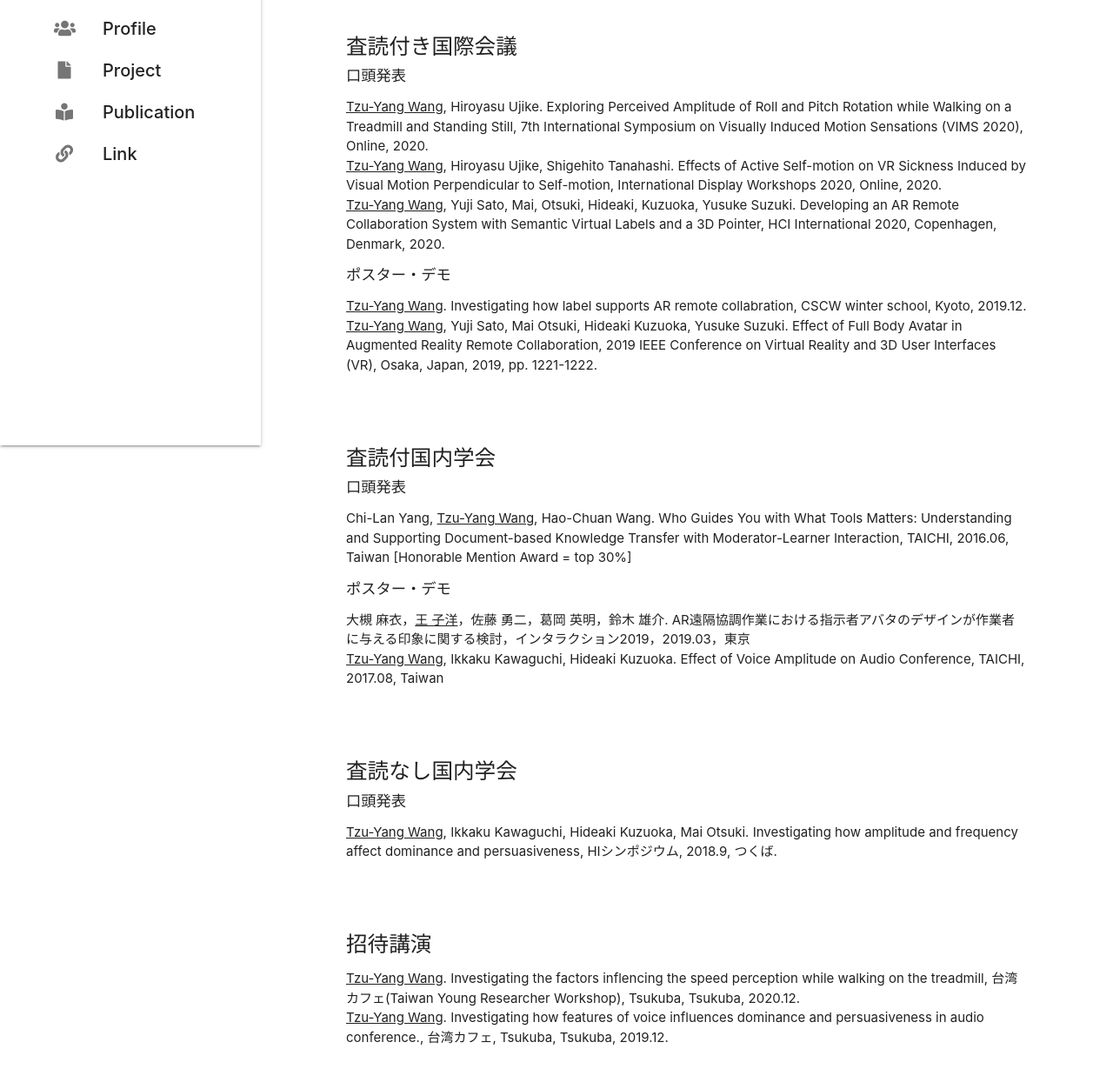
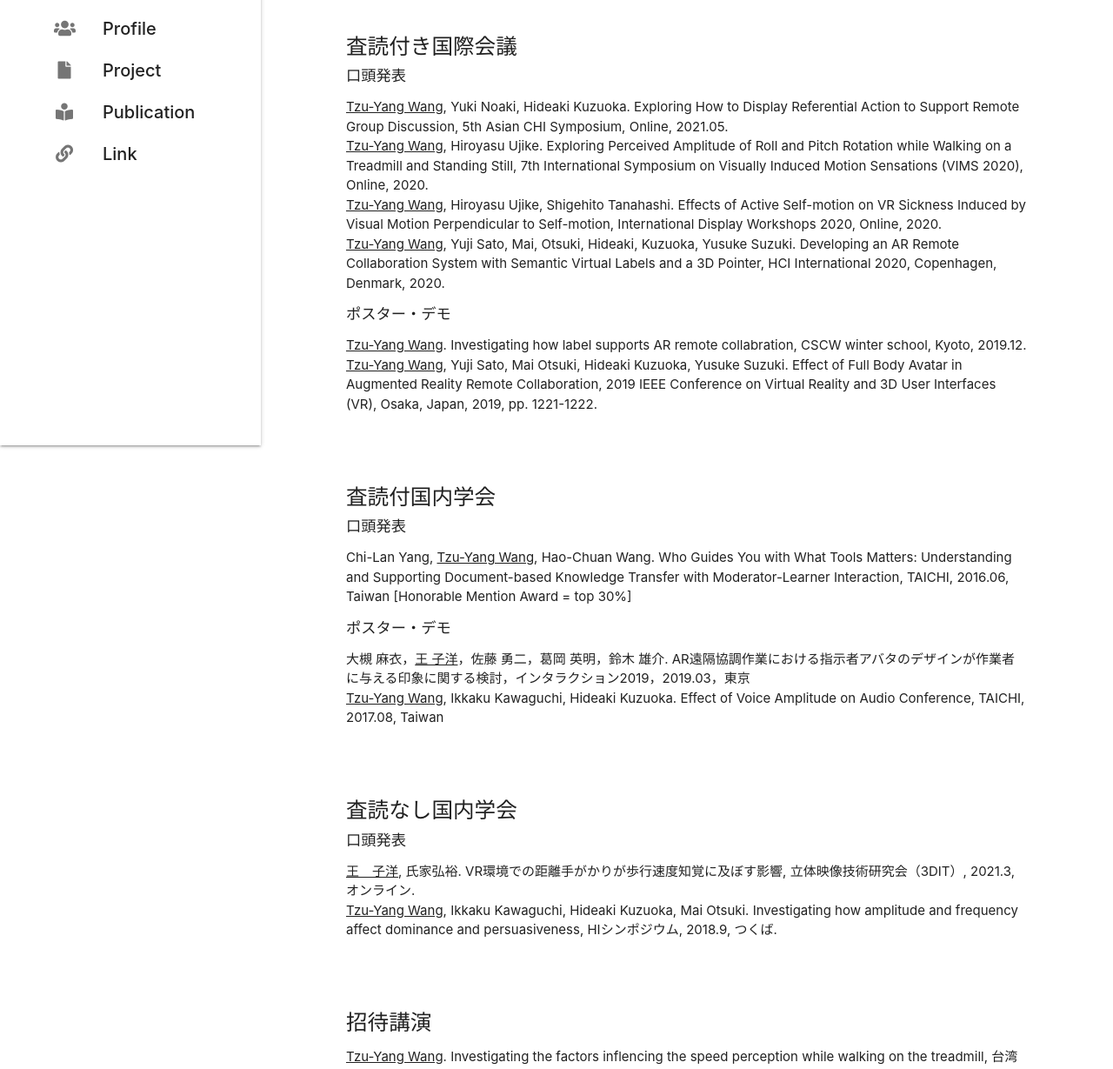
Before and after one commit to st900278/Tzu-Yang-Wang, a website: page publication.html in a window 1280 px wide. Shown: the part 348-1577 px from the top of the page at 87% size. Drawn offline with nearby package versions, Linux system fonts and the light colour scheme.

Commit message:
add 3dit and asianchi

```diff
--- a/publication.html
+++ b/publication.html
@@ -71,6 +71,9 @@
 			<h6>口頭発表</h6>
 			<ul>
 				<li>
+					<u>Tzu-Yang Wang</u>, Yuki Noaki, Hideaki Kuzuoka. Exploring How to Display Referential Action to Support Remote Group Discussion, 5th Asian CHI Symposium, Online, 2021.05.
+				</li>
+				<li>
 					<u>Tzu-Yang Wang</u>, Hiroyasu Ujike. Exploring Perceived Amplitude of Roll and Pitch Rotation while Walking on a Treadmill and Standing Still, 7th International Symposium on Visually Induced Motion Sensations (VIMS 2020), Online, 2020.
 				</li>
 				<li>
@@ -115,6 +118,10 @@
 			<h5>査読なし国内学会</h5>
 			<h6>口頭発表</h6>
 			<ul>
+
+				<li>
+					<u>王　子洋</u>, 氏家弘裕. VR環境での距離手がかりが歩行速度知覚に及ぼす影響, 立体映像技術研究会（3DIT）, 2021.3, オンライン.
+				</li>
 				<li>
 					<u>Tzu-Yang Wang</u>, Ikkaku Kawaguchi, Hideaki Kuzuoka, Mai Otsuki. Investigating how amplitude and frequency affect dominance and persuasiveness, HIシンポジウム, 2018.9, つくば.
 				</li>
```
